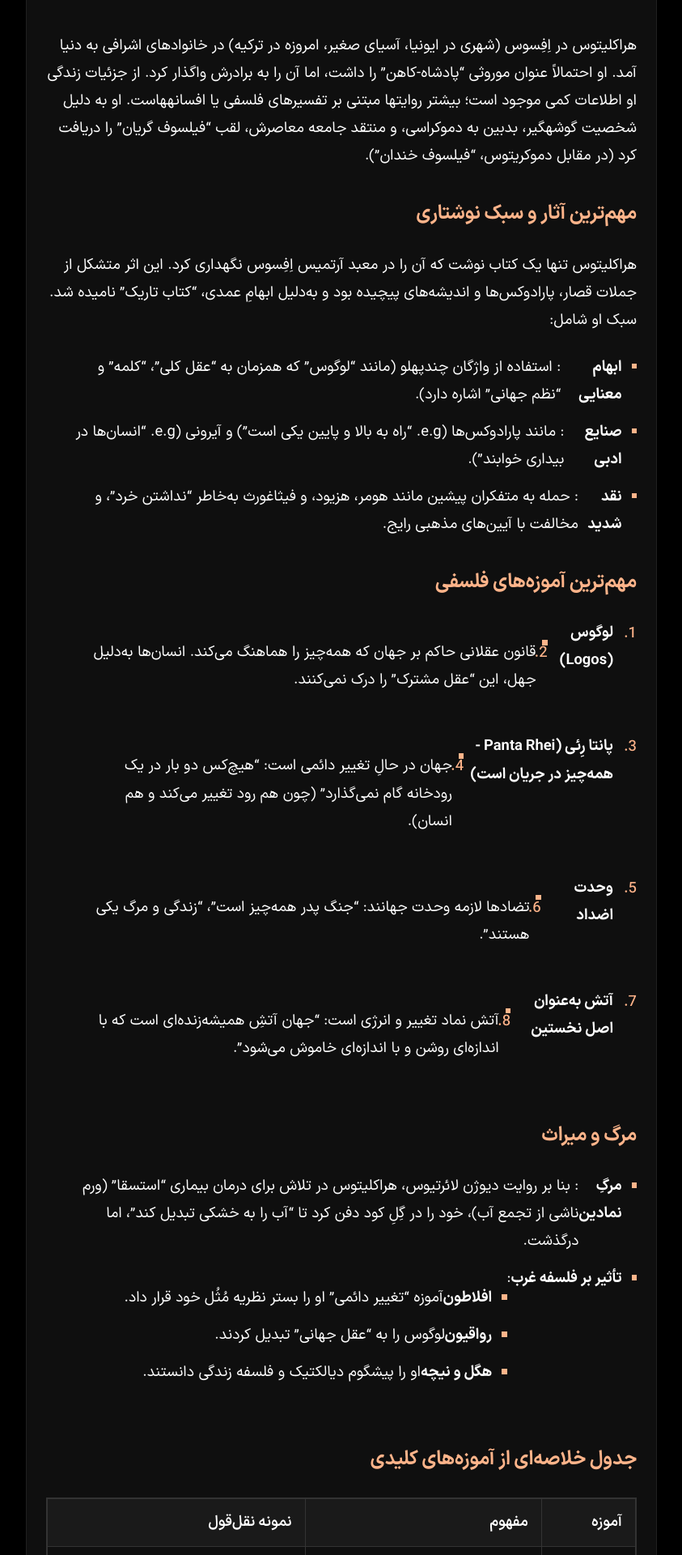
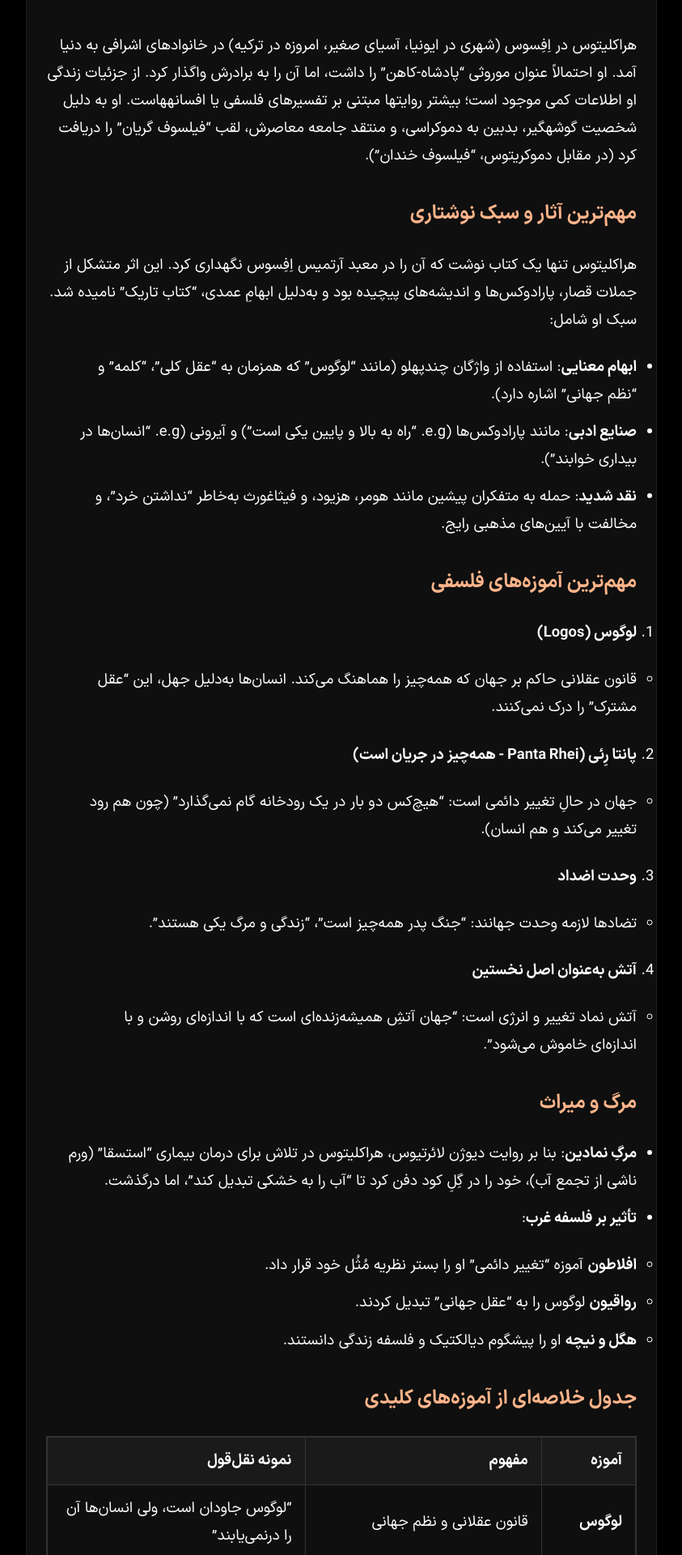
Before and after one commit to darkblog/darkblog.github.io, a Jekyll site: the page built from _posts/2025-7-4-53.md, in a window 1280 px wide. Shown: the part 482-2402 px from the top of the page at 81% size, without its empty margins (218-1061 px from the left). Built offline with Jekyll 4.4.1, drawn with Linux system fonts in a browser that asks for light colours.

Commit message:
Update default.html

```diff
--- a/_layouts/default.html
+++ b/_layouts/default.html
@@ -4,19 +4,22 @@
     <meta charset="utf-8">
     <meta name="viewport" content="width=device-width,initial-scale=1">
     <title>{{ page.title }}</title>
+
     {%- capture desc_raw -%}
     {%- if page.layout == 'post' -%}
     {{ page.excerpt | strip_html | strip_newlines | truncate: 160 }}
-    {%- elsif page.is_home -%}
+    {%- else -%}
     {{ page.description | strip_html | strip_newlines | truncate: 160 }}
     {%- endif -%}
     {%- endcapture -%}
     {%- assign desc = desc_raw | strip -%}
-    {%- if desc and desc != "" -%}
+
+    {%- if desc != "" -%}
     <meta name="description" content="{{ desc }}">
     {%- endif -%}
+
     <link rel="canonical" href="{{ page.url | absolute_url }}">
-    <link rel="alternate" type="application/atom+xml" title="وبلاگ پاسگاه" href="https://www.pasgah.org/blog.xml">
+    <link rel="alternate" type="application/atom+xml" title="وبلاگ پاسگاه" href="{{ '/blog.xml' | absolute_url }}">
     <link rel="icon" type="image/svg+xml" href="https://www.pasgah.org/blog.svg">
     <meta name="theme-color" content="#000000">
     <style>
@@ -27,9 +30,7 @@
             font-display: swap;
             font-style: normal;
         }
-        *,
-        *::before,
-        *::after {
+        *, *::before, *::after {
             margin: 0;
             padding: 0;
             box-sizing: border-box;
@@ -42,7 +43,6 @@
             --text-green: #5dbe7e;
             --text-blue: #6bb5e0;
             --border: #333333;
-            --accent: #ffffff;
             --card-bg: #080808;
             --more-card-bg: #0f0f0f;
             --more-card-border: rgba(255, 255, 255, 0.07);
@@ -92,11 +92,9 @@
             width: var(--w);
             margin-inline: auto;
         }
-        header,
-        footer {
+        header, footer {
             background: var(--header-footer-bg);
             padding-block: 1rem;
-            padding-inline: 0;
             display: flex;
             justify-content: center;
             align-items: center;
@@ -104,7 +102,6 @@
         main {
             flex: 1;
             padding-block: 2rem;
-            padding-inline: 0;
         }
         .posts-list {
             display: flex;
@@ -155,12 +152,8 @@
             color: var(--text-green);
             letter-spacing: -0.01em;
         }
-        .posts-section {
-            margin-block-start: var(--lg);
-            width: 100%;
-        }
         .hidden-post {
-            display: none;
+            display: none !important;
         }
         .load-more-button {
             display: block;
@@ -169,7 +162,6 @@
             background: var(--more-card-bg);
             color: var(--text-blue);
             border: 1px solid var(--more-card-border);
-            border-radius: 0;
             font-size: 1.1rem;
             font-family: var(--font-primary);
             cursor: pointer;
@@ -207,25 +199,22 @@
             fill: currentColor;
             flex-shrink: 0;
         }
+
         {% if page.layout == 'post' %}
         .post-meta {
             display: flex;
             align-items: center;
             gap: 1rem;
-            margin-block-start: 0;
-            margin-block-end: 0;
             color: var(--text-light);
             font-size: 0.9rem;
             flex-wrap: wrap;
         }
-        .post-author,
-        .post-date {
+        .post-author, .post-date {
             display: flex;
             align-items: center;
             gap: 0.25rem;
         }
-        .post-author svg,
-        .post-date svg {
+        .post-author svg, .post-date svg {
             width: 1.2rem;
             height: 1.2rem;
             fill: currentColor;
@@ -235,7 +224,6 @@
             color: var(--text);
             line-height: var(--line-height);
             overflow-wrap: break-word;
-            margin-block-start: 0;
         }
         .article-content h1 {
             font-size: 2.2rem;
@@ -253,7 +241,6 @@
             font-weight: 700;
             color: var(--text-accent);
             margin-block: 2rem 1rem;
-            letter-spacing: -0.01em;
         }
         .article-content h3 {
             font-size: var(--font-size-xl);
@@ -265,7 +252,6 @@
             color: var(--text-accent);
             text-decoration: none;
             font-weight: 500;
-            word-break: break-word;
             background-image: linear-gradient(var(--text-accent), var(--text-accent));
             background-size: 100% 1px;
             background-position: 0 100%;
@@ -277,42 +263,12 @@
             background-size: 100% 2px;
             opacity: 1;
         }
-        .article-content ul,
-        .article-content ol {
+        .article-content ul, .article-content ol {
             margin-block: 1.5rem;
-            padding-block: 0;
             padding-inline: 0 1.5rem;
-            list-style: none;
         }
-        .article-content ul li,
-        .article-content ol li {
-            display: flex;
-            align-items: flex-start;
+        .article-content ul li, .article-content ol li {
             margin-block-end: 0.75rem;
-        }
-        .article-content ul li::before {
-            content: '';
-            display: inline-block;
-            width: 0.4rem;
-            height: 0.4rem;
-            background-color: var(--text-accent);
-            margin-inline-end: 0.75rem;
-            margin-block-start: 0.65em;
-            flex-shrink: 0;
-        }
-        .article-content ol {
-            counter-reset: list-counter;
-        }
-        .article-content ol li {
-            counter-increment: list-counter;
-        }
-        .article-content ol li::before {
-            content: counter(list-counter) ". ";
-            color: var(--text-accent);
-            font-weight: 500;
-            margin-inline-end: 0.5rem;
-            white-space: pre;
-            margin-block-start: 0.05em;
         }
         .article-content blockquote {
             border-inline-start: 3px solid var(--text-accent);
@@ -340,15 +296,13 @@
             border-collapse: collapse;
             min-width: 600px;
         }
-        .article-content table th,
-        .article-content table td {
+        .article-content table th, .article-content table td {
             padding: 0.75rem 1rem;
             text-align: right;
             border: 1px solid var(--border);
         }
         .article-content table th {
             background: var(--table-header-bg);
-            font-weight: 600;
             color: var(--text);
         }
         .article-content table tbody tr:nth-child(even) {
@@ -382,7 +336,9 @@
                 <span>وبلاگ</span>
             </a>
             {% endif %}
+
             {{ content }}
+
         </div>
     </main>
     <footer role="contentinfo">
```
Also changed, not shown: other parts of _layouts/default.html (+3 -2 lines).
